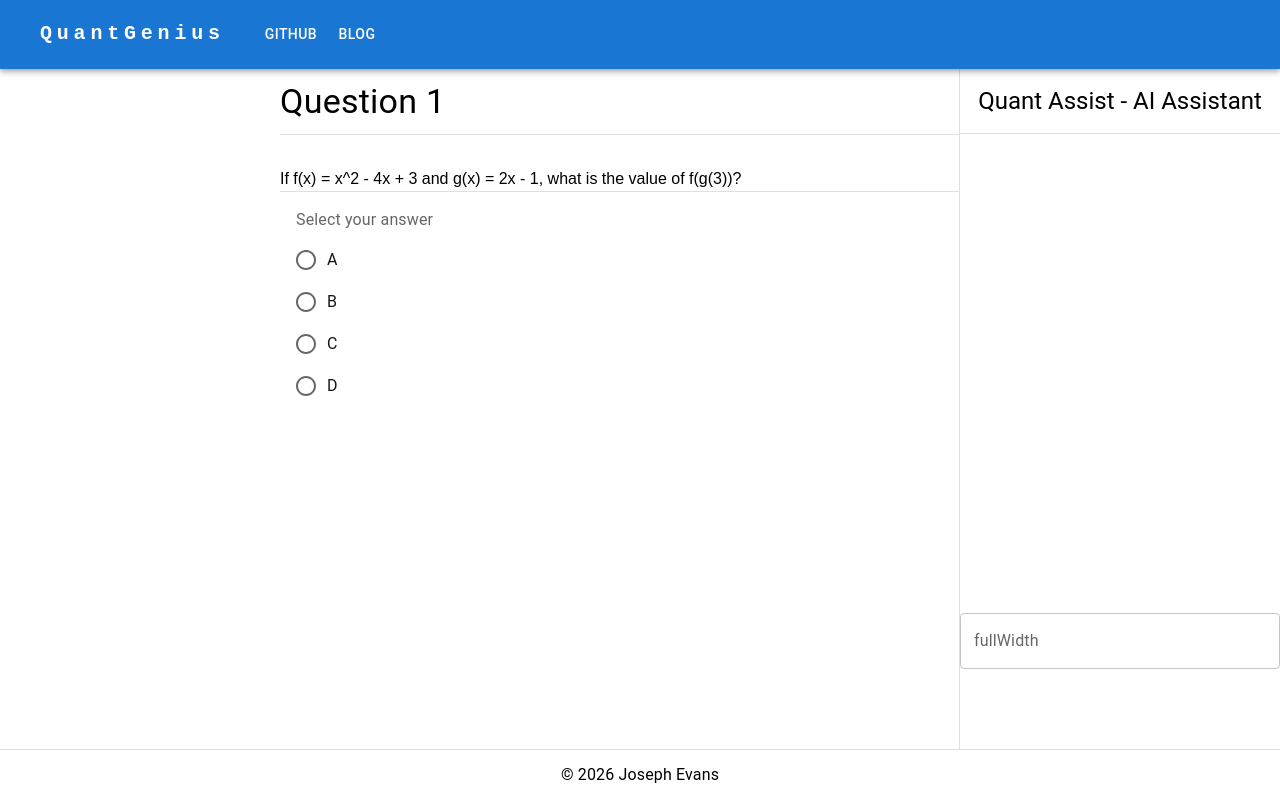
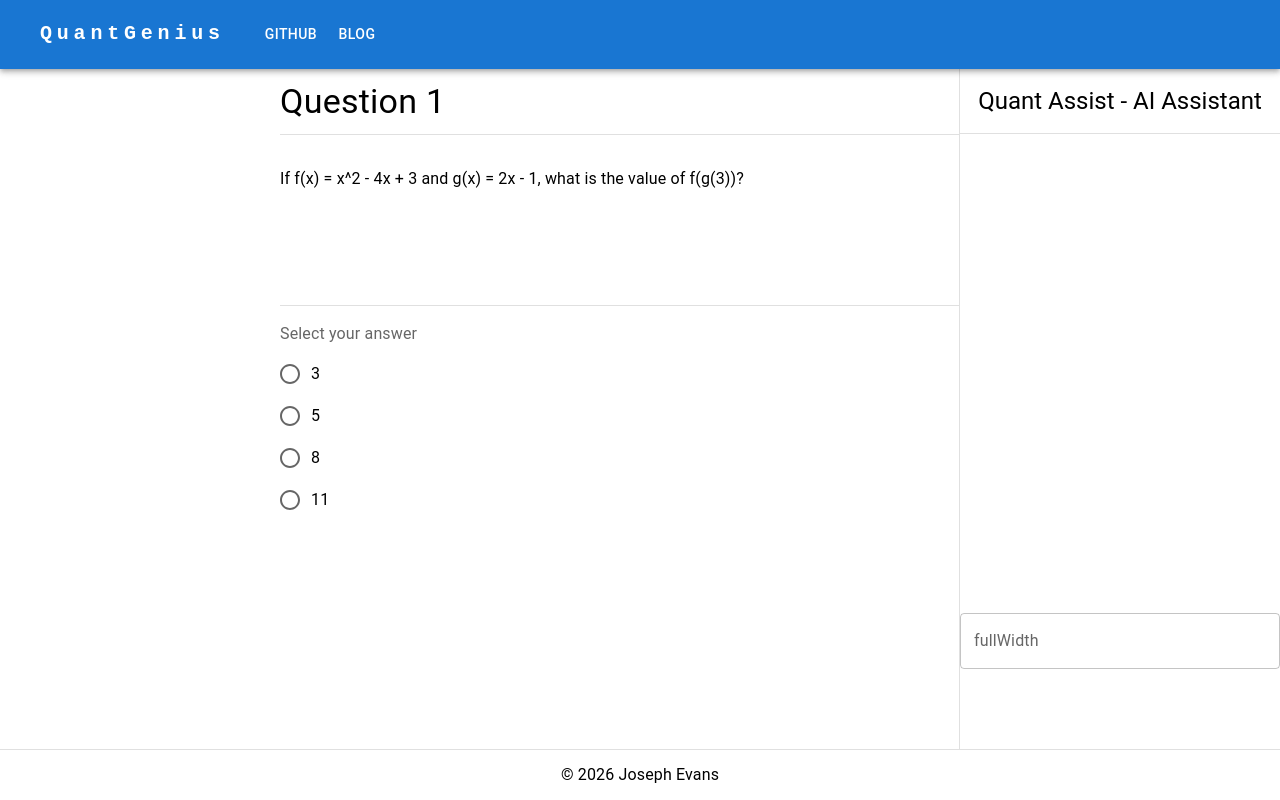
Before and after one commit to jeje1197/QuantGeniusUI, a Next.js app: page / in a window 1280 px wide. Built offline with nearby package versions, Linux system fonts and the light colour scheme; some icons are missing.

Commit message:
Update quiz component

```diff
--- a/app/components/quiz.tsx
+++ b/app/components/quiz.tsx
@@ -3,7 +3,9 @@ import React from 'react'
 
 function MultipleChoiceSelection({choices}: {choices: any[]}) {
     return (
-        <FormControl style={{paddingLeft: '1rem'}}>
+        <FormControl style={{
+            // paddingLeft: '1rem'
+        }}>
             <FormLabel id="demo-radio-buttons-group-label">
                 Select your answer
             </FormLabel>
@@ -11,11 +13,12 @@ function MultipleChoiceSelection({choices}: {choices: any[]}) {
                 aria-labelledby="demo-radio-buttons-group-label"
                 name="radio-buttons-group"
                 style={{
-                    marginTop: '0.5rem'
+                    marginTop: '0.5rem',
+                    color: 'black'
                 }}
             >
                 {choices?.map(choice => {
-                    return <FormControlLabel value={choice.label} control={<Radio />} label={choice.label} />
+                    return <FormControlLabel value={choice.label} control={<Radio />} label={choice.text} />
                 })}
             </RadioGroup>
         </FormControl>
@@ -26,10 +29,10 @@ export default function quiz() {
     const currentQuestion = 1;
     const questionText = 'If f(x) = x^2 - 4x + 3 and g(x) = 2x - 1, what is the value of f(g(3))?';
     const choices = [
-        {label: 'A', text: 'Text'},
-        {label: 'B', text: 'Text'},
-        {label: 'C', text: 'Text'},
-        {label: 'D', text: 'Text'}
+        {label: 'A', text: '3'},
+        {label: 'B', text: '5'},
+        {label: 'C', text: '8'},
+        {label: 'D', text: '11'}
     ]
 
   return (
@@ -45,14 +48,17 @@ export default function quiz() {
             marginTop: '0rem'
         }}/>
 
-        <Typography variant='p' style={{
-            color: 'black',
-            marginTop: '2rem'
-        }}>
-            {questionText}
-        </Typography>
-
-        <Divider style={{marginBottom: '1rem'}}/>
+        <Box className="flex flex-col h-1/4 justify-content-center">
+            <Typography style={{
+                color: 'black',
+                marginTop: '2rem'
+            }}>
+                {questionText}
+            </Typography>
+        </Box>
+        <Divider style={{
+            marginBottom: '1rem'
+        }}/>
         {
             choices.length ? (
                 <MultipleChoiceSelection choices={choices}/>
```
